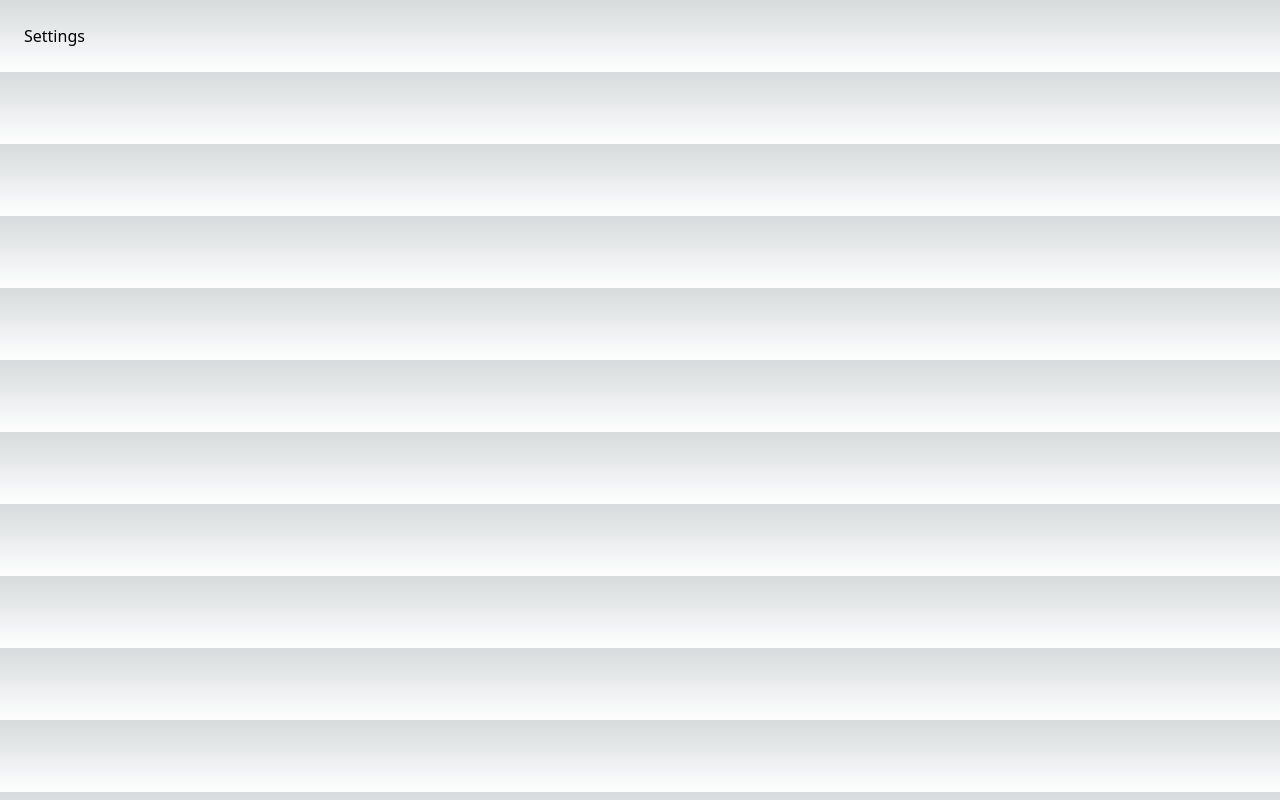
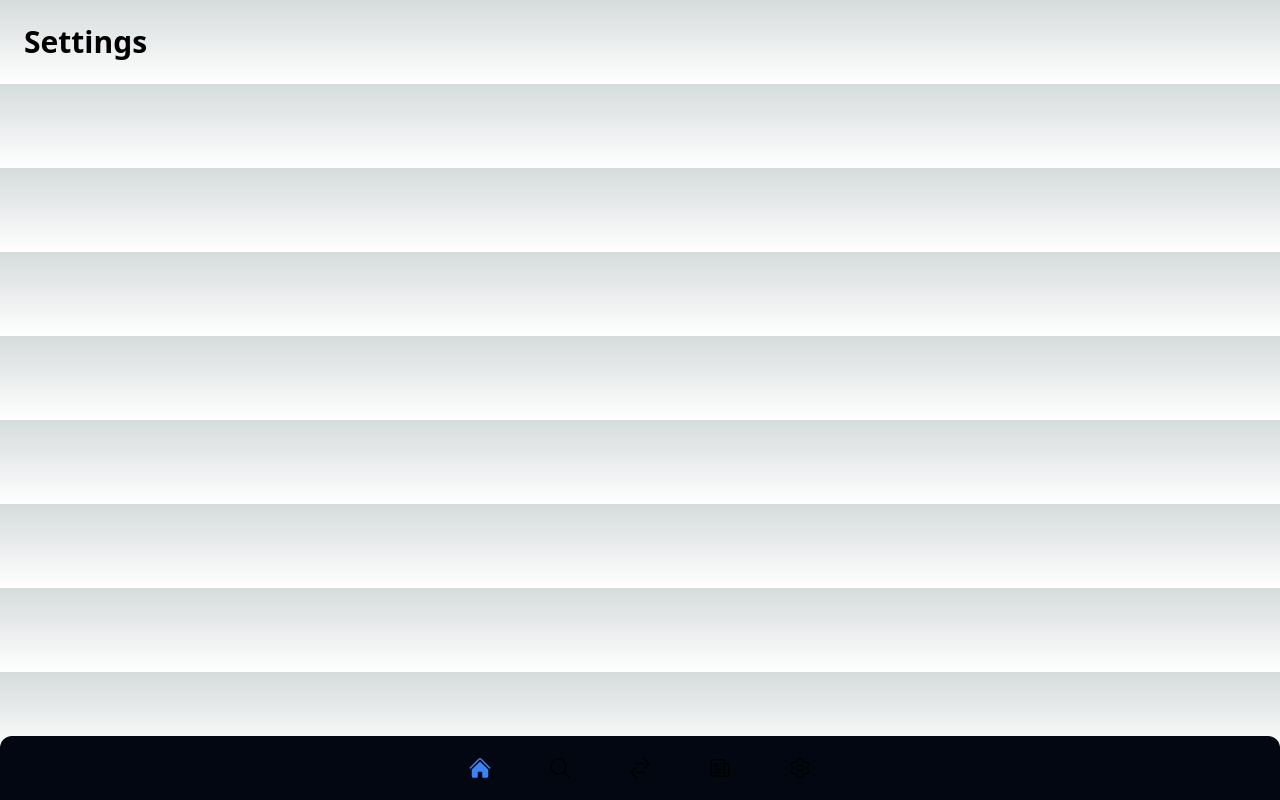
Before and after one commit to christoff-linde/alt-accessibility-web, a Next.js app: page /settings in a window 1280 px wide. Built offline with nearby package versions, Linux system fonts and the light colour scheme; a web font is replaced by a local one.

Commit message:
feat: implement initial navbarr ui

```diff
--- a/package.json
+++ b/package.json
@@ -10,6 +10,8 @@
     "postinstall": "husky install"
   },
   "dependencies": {
+    "@headlessui/react": "^1.7.16",
+    "@heroicons/react": "^2.0.18",
     "@types/node": "20.3.3",
     "@types/react": "18.2.14",
     "@types/react-dom": "18.2.6",
--- /dev/null
+++ b/src/app/components/navigation.tsx
@@ -0,0 +1,85 @@
+'use client';
+
+import {
+  ArrowsRightLeftIcon,
+  NewspaperIcon,
+  HomeIcon,
+  MagnifyingGlassIcon,
+  Cog6ToothIcon,
+} from '@heroicons/react/24/outline';
+import {
+  ArrowsRightLeftIcon as ArrowsRightLeftIconSolid,
+  NewspaperIcon as NewspaperIconSolid,
+  HomeIcon as HomeIconSolid,
+  MagnifyingGlassIcon as MagnifyingGlassIconSolid,
+  Cog6ToothIcon as Cog6ToothIconSolid,
+} from '@heroicons/react/24/solid';
+import Link from 'next/link';
+import { useState } from 'react';
+
+const navLinks = [
+  {
+    index: 0,
+    title: 'Home',
+    path: '/',
+    icon: HomeIcon,
+    solidIcon: HomeIconSolid,
+  },
+  {
+    index: 1,
+    title: 'Search',
+    path: '/',
+    icon: MagnifyingGlassIcon,
+    solidIcon: MagnifyingGlassIconSolid,
+  },
+  {
+    index: 2,
+    title: undefined,
+    path: '/',
+    icon: ArrowsRightLeftIcon,
+    solidIcon: ArrowsRightLeftIconSolid,
+  },
+  {
+    index: 3,
+    title: 'Blog',
+    path: '/blog',
+    icon: NewspaperIcon,
+    solidIcon: NewspaperIconSolid,
+  },
+  {
+    index: 4,
+    title: 'Settings',
+    path: '/settings',
+    icon: Cog6ToothIcon,
+    solidIcon: Cog6ToothIconSolid,
+  },
+];
+
+const Navigation = () => {
+  const [activeIndex] = useState(0);
+  return (
+    <div className='space-evenly fixed bottom-0 left-0 z-10 flex w-screen justify-center rounded-t-xl bg-gray-950'>
+      {navLinks.map((link) => (
+        <div key={link.title}>
+          <Link href={link.path}>
+            <div className='flex h-16 w-20 flex-col items-center justify-center gap-1 rounded-lg p-1 transition-colors hover:text-blue-400'>
+              {activeIndex === link.index ? (
+                <link.solidIcon className='h-6 w-6 text-blue-500' />
+              ) : (
+                <link.icon className='h-6 w-6' />
+              )}
+
+              {/* {link.title ? (
+                <span className='text-xs text-gray-300'>{link.title}</span>
+              ) : (
+                <span className='text-xs text-transparent'>_</span>
+              )} */}
+            </div>
+          </Link>
+        </div>
+      ))}
+    </div>
+  );
+};
+
+export default Navigation;
--- a/src/app/layout.tsx
+++ b/src/app/layout.tsx
@@ -3,6 +3,7 @@ import './globals.css';
 
 import { Metadata } from 'next';
 import { inter } from './fonts';
+import Navigation from './components/navigation';
 
 export const metadata: Metadata = {
   title: 'Create Next App',
@@ -12,7 +13,10 @@ export const metadata: Metadata = {
 const RootLayout = ({ children }: { children: ReactNode }) => {
   return (
     <html lang='en'>
-      <body className={(inter.className, 'm-6')}>{children}</body>
+      <body className={(inter.className, 'm-6')}>
+        {children}
+        <Navigation />
+      </body>
     </html>
   );
 };
--- a/src/app/page.tsx
+++ b/src/app/page.tsx
@@ -48,7 +48,7 @@ const postData = [
 const Home = () => {
   return (
     <div>
-      <h1>Home</h1>
+      <h1 className='text-3xl font-bold'>Home</h1>
       <div className='grid grid-cols-1 gap-4 md:grid-cols-2 lg:grid-cols-3'>
         {postData.map((post) => (
           <Card
--- a/src/app/settings/page.tsx
+++ b/src/app/settings/page.tsx
@@ -1,7 +1,7 @@
 const SettingsPage = () => {
   return (
     <div>
-      <h1>Settings</h1>
+      <h1 className='text-3xl font-bold'>Settings</h1>
     </div>
   );
 };
```
Also changed, not shown: 1 other file (tests, documents, lock files or other folders).
